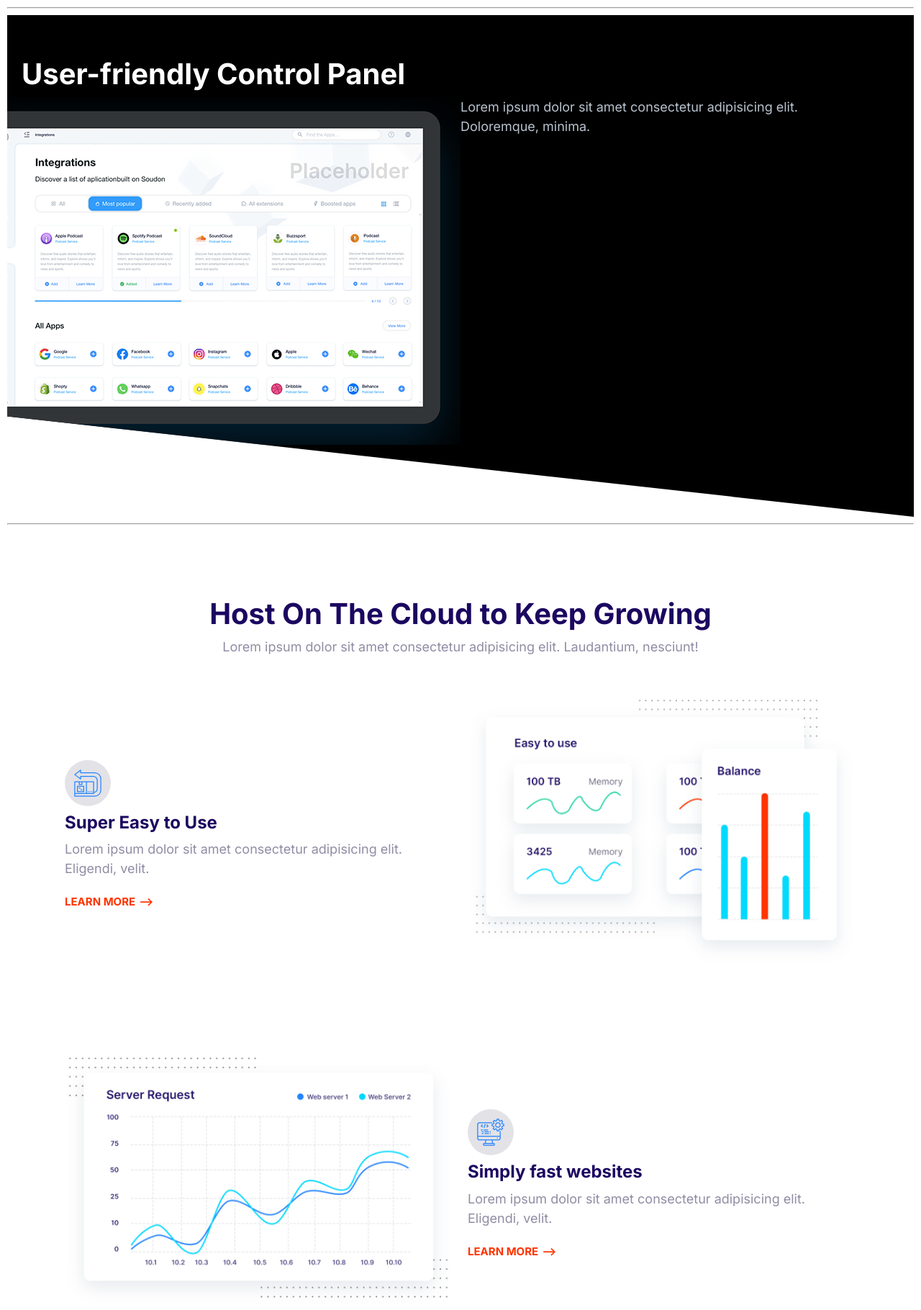
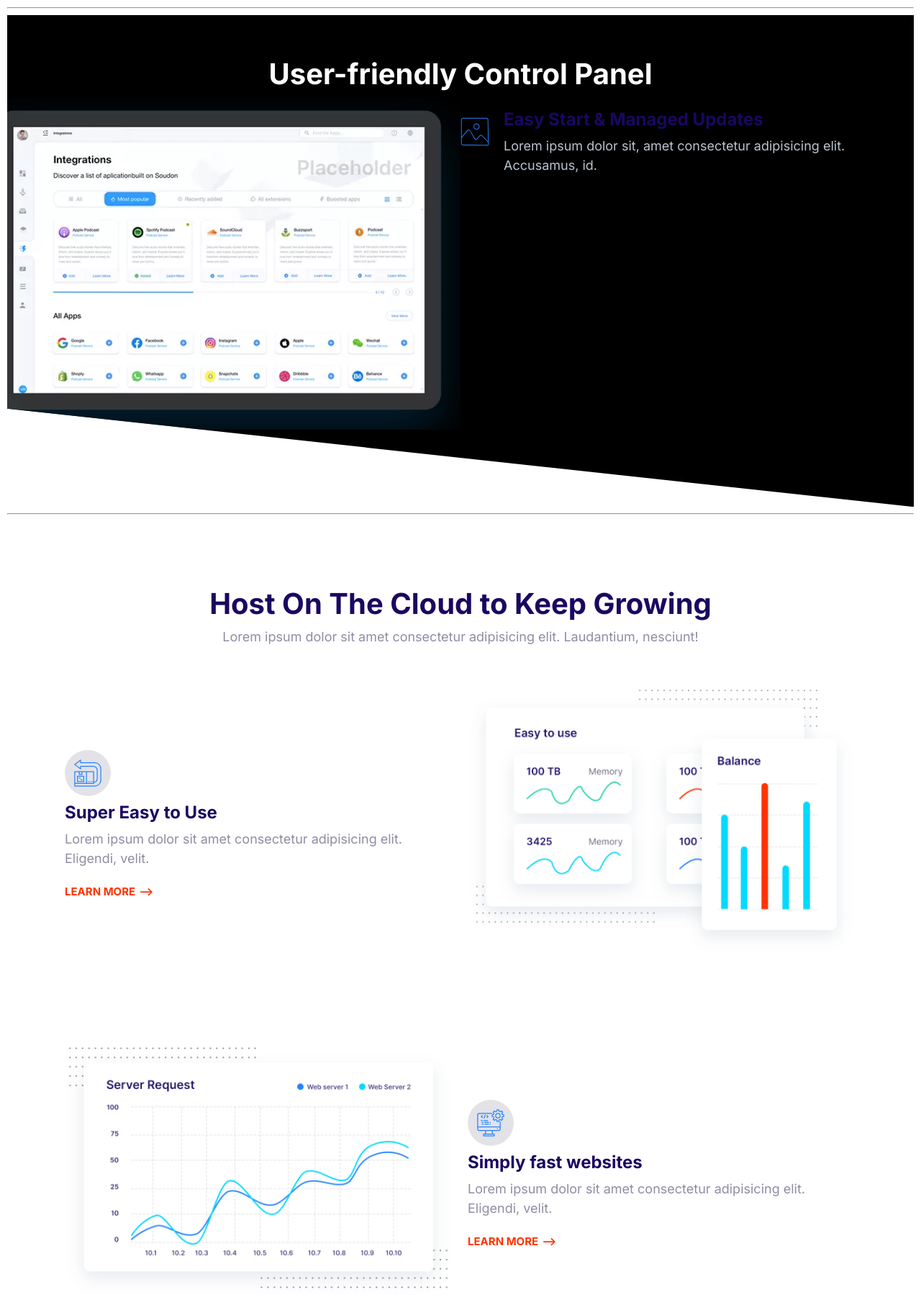
Before and after one commit to pesekt1/html-css-3, a PHP site: page / in a window 1280 px wide; the page is wider, and only the part inside the window is pictured. Shown: the top 1820 px of that part at 72% size. Run offline with PHP 8.4, Linux system fonts and the light colour scheme.

Commit message:
showcase block

```diff
--- a/css/styles.css
+++ b/css/styles.css
@@ -144,7 +144,7 @@ a {
 .list {
   list-style: none;
   padding-left: 0;
-  color: var(--color-headings);
+  /* color: var(--color-headings); */
 }
 
 .list--inline .list__item {
@@ -829,17 +829,21 @@ a {
 
 /* Showcase block */
 
-.block-showcase--image {
+.block-showcase__image > img {
   width: 100%;
 }
 
 @media screen and (min-width: 768px) {
   .block-showcase .grid {
     grid-template-columns: 50% 50%;
-    justify-items: right;
   }
 
-  .block-showcase--image {
+  .block-showcase__image {
+    justify-self: end;
+  }
+
+  .block-showcase__image > img {
     width: auto;
+    max-width: 670px;
   }
 }
--- a/index.html
+++ b/index.html
@@ -18,15 +18,43 @@
     <hr />
     <!-- showcase block -->
     <section class="block block--dark block--skewed-right block-showcase">
-      <header>
+      <header class="block__header">
         <h2 class="block__heading">User-friendly Control Panel</h2>
       </header>
       <div class="container grid grid--1x2">
-        <img class="block-showcase--image" src="images/ipad.png" alt="" />
-        <p>
-          Lorem ipsum dolor sit amet consectetur adipisicing elit. Doloremque,
-          minima.
-        </p>
+        <picture class="block-showcase__image">
+          <source
+            type="image/webp"
+            srcset="images/ipad.webp 1x, images/ipad@2x.webp 2x"
+          />
+          <source
+            type="image/png"
+            srcset="images/ipad.png 1x, images/ipad@2x.png 2x"
+          />
+          <img src="images/ipad@2x.png" alt="ipad" />
+        </picture>
+        <ul class="list">
+          <li>
+            <!-- media -->
+            <div class="media">
+              <div class="media__image">
+                <!-- icon -->
+                <svg class="icon icon--primary">
+                  <use xlink:href="images/sprite.svg#snap"></use>
+                </svg>
+              </div>
+              <div class="media__body">
+                <h3 class="media__title">Easy Start & Managed Updates</h3>
+                <p>
+                  Lorem ipsum dolor sit, amet consectetur adipisicing elit.
+                  Accusamus, id.
+                </p>
+              </div>
+            </div>
+          </li>
+          <li></li>
+          <li></li>
+        </ul>
       </div>
     </section>
     <hr />
```
